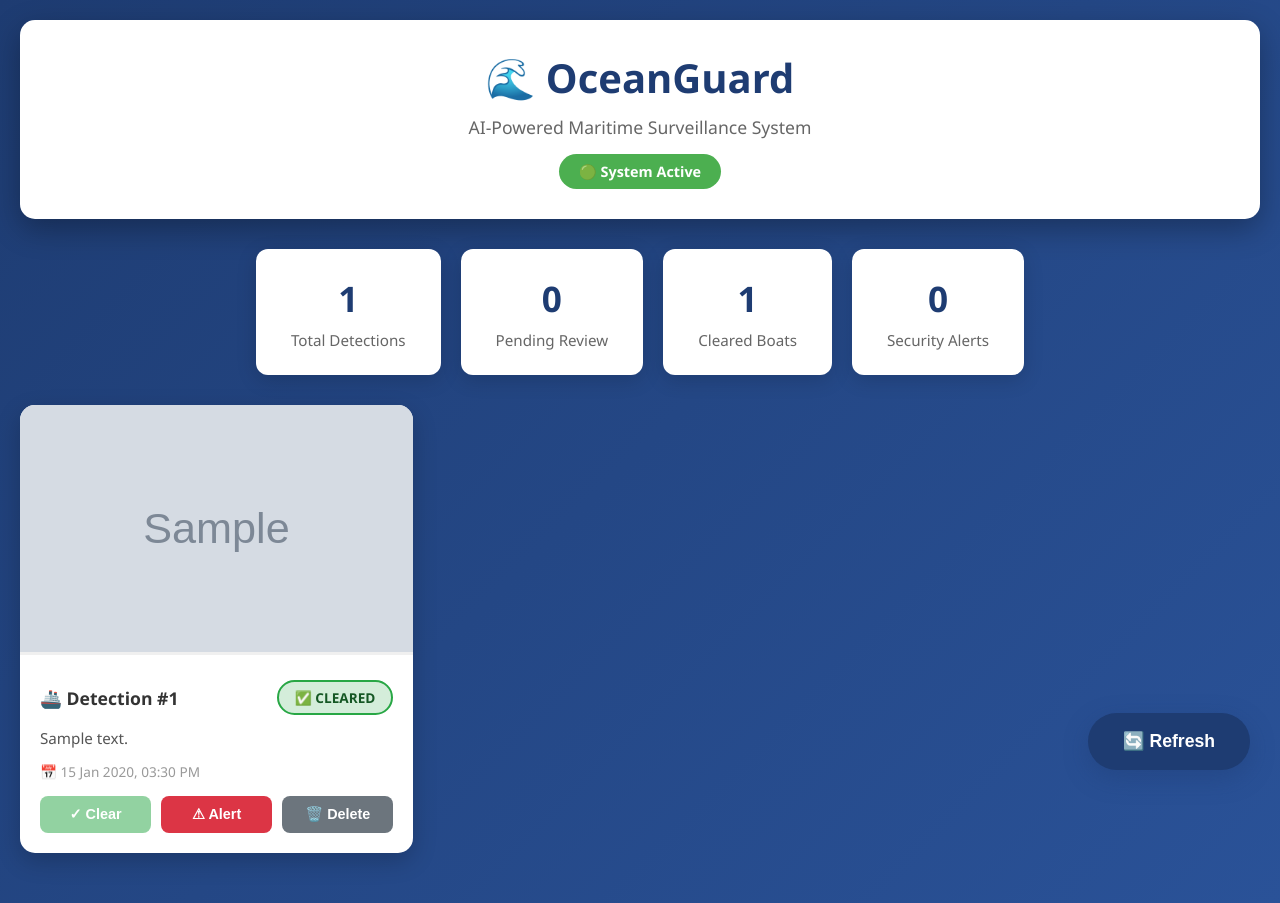
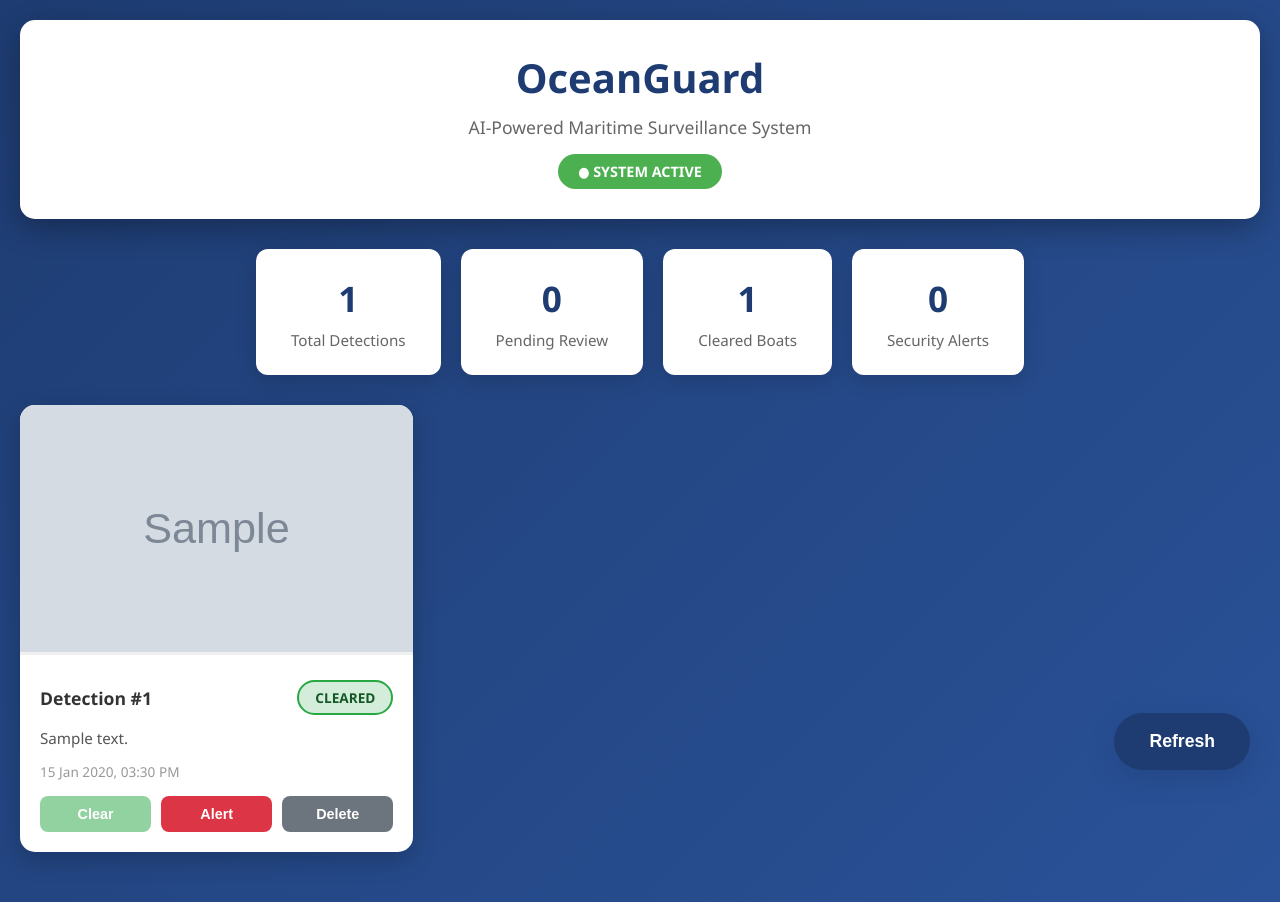
Before and after one commit to Ashu3009/Oceanguard, a Django app: page /gallery/ in a window 1280 px wide. Run offline with Django 5.2, Linux system fonts and the light colour scheme; tables that the repository leaves empty hold one stand-in row (values such as "Sample post"); grey boxes marked "Sample" are stand-in pictures.

Commit message:
Professional UI: Removed emojis and color references, clean maritime detection interface

```diff
--- a/camera/templates/gallery.html
+++ b/camera/templates/gallery.html
@@ -288,9 +288,9 @@
 <body>
     <div class="container">
         <header>
-            <h1>🌊 OceanGuard</h1>
+            <h1>OceanGuard</h1>
             <p class="subtitle">AI-Powered Maritime Surveillance System</p>
-            <span class="system-status">🟢 System Active</span>
+            <span class="system-status">● SYSTEM ACTIVE</span>
         </header>
 
         <div class="stats">
@@ -319,38 +319,38 @@
                 <img src="{{ capture.image.url }}" alt="Suspicious Boat" class="boat-image">
                 <div class="boat-info">
                     <div class="boat-header">
-                        <span class="boat-id">🚢 Detection #{{ capture.id }}</span>
+                        <span class="boat-id">Detection #{{ capture.id }}</span>
                         <span class="boat-status status-{{ capture.status }}">
-                            {% if capture.status == 'pending' %}⚠️ REVIEW{% endif %}
-                            {% if capture.status == 'approved' %}✅ CLEARED{% endif %}
-                            {% if capture.status == 'warning' %}🚨 ALERT{% endif %}
+                            {% if capture.status == 'pending' %}REVIEW{% endif %}
+                            {% if capture.status == 'approved' %}CLEARED{% endif %}
+                            {% if capture.status == 'warning' %}ALERT{% endif %}
                         </span>
                     </div>
                     <div class="boat-notes">
                         {{ capture.notes }}
                     </div>
                     <div class="boat-time">
-                        📅 {{ capture.captured_at|date:"d M Y, h:i A" }}
+                        {{ capture.captured_at|date:"d M Y, h:i A" }}
                     </div>
                     <div class="action-buttons">
                         <form method="POST" action="/update-status/{{ capture.id }}/" style="flex: 1; display: flex;">
                             {% csrf_token %}
                             <input type="hidden" name="status" value="approved">
                             <button type="submit" class="action-btn approve-btn" {% if capture.status == 'approved' %}disabled{% endif %}>
-                                ✓ Clear
+                                Clear
                             </button>
                         </form>
                         <form method="POST" action="/update-status/{{ capture.id }}/" style="flex: 1; display: flex;">
                             {% csrf_token %}
                             <input type="hidden" name="status" value="warning">
                             <button type="submit" class="action-btn warning-btn" {% if capture.status == 'warning' %}disabled{% endif %}>
-                                ⚠ Alert
+                                Alert
                             </button>
                         </form>
                         <form method="POST" action="/delete-capture/{{ capture.id }}/" onsubmit="return confirm('Delete this detection?')" style="flex: 1; display: flex;">
                             {% csrf_token %}
                             <button type="submit" class="action-btn delete-btn">
-                                🗑️ Delete
+                                Delete
                             </button>
                         </form>
                     </div>
@@ -360,12 +360,12 @@
         </div>
         {% else %}
         <div class="no-boats">
-            <h2>🔍 No Detections Yet</h2>
+            <h2>No Detections Yet</h2>
             <p>System is actively monitoring the maritime area. Suspicious activities will be displayed here.</p>
         </div>
         {% endif %}
 
-        <button class="refresh-btn" onclick="location.reload()">🔄 Refresh</button>
+        <button class="refresh-btn" onclick="location.reload()">Refresh</button>
     </div>
 </body>
 </html>
--- a/camera/views.py
+++ b/camera/views.py
@@ -329,10 +329,10 @@ def upload_image(request):
             boat_capture.qr_data = None
             boat_capture.qr_valid = False
             boat_capture.status = 'pending'
-            boat_capture.notes = f"⚠️ Suspicious Boat Detected ({color_percentage}% color match)"
+            boat_capture.notes = f"Unidentified vessel detected - Security review required (Confidence: {color_percentage}%)"
             boat_capture.save()
 
-            print(f"✅ Image Saved: {boat_capture.id} - Suspicious Boat Detected - Status: PENDING")
+            print(f"✅ Image Saved: {boat_capture.id} - Suspicious Activity Detected - Status: PENDING")
 
             return JsonResponse({
                 "status": "received",
```
